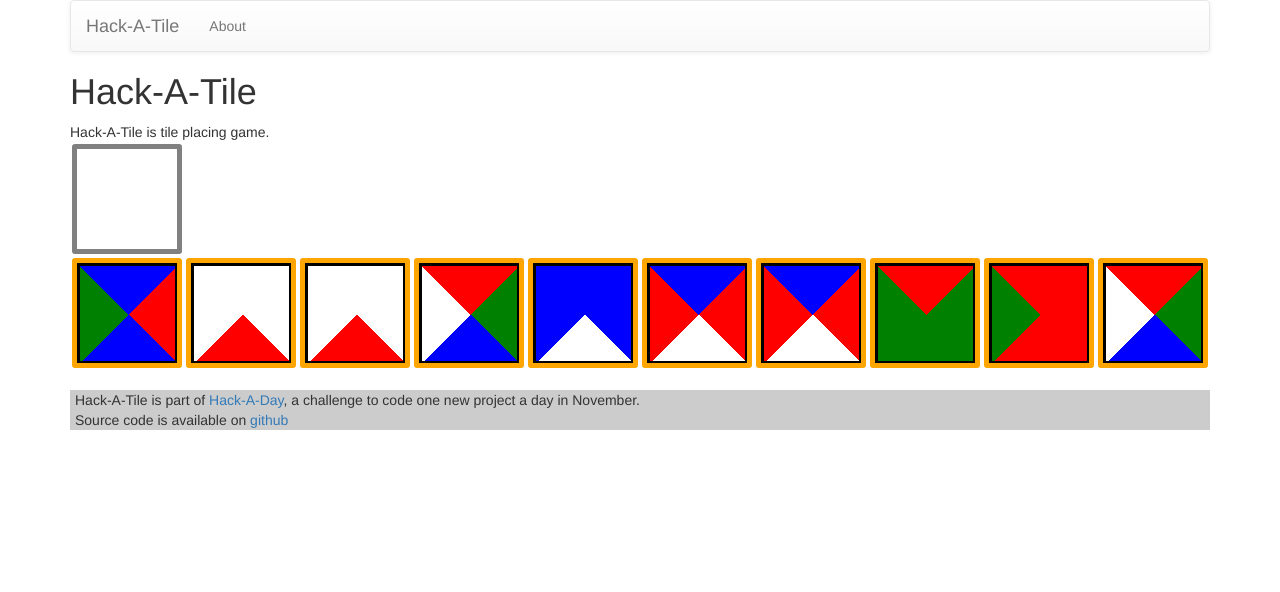
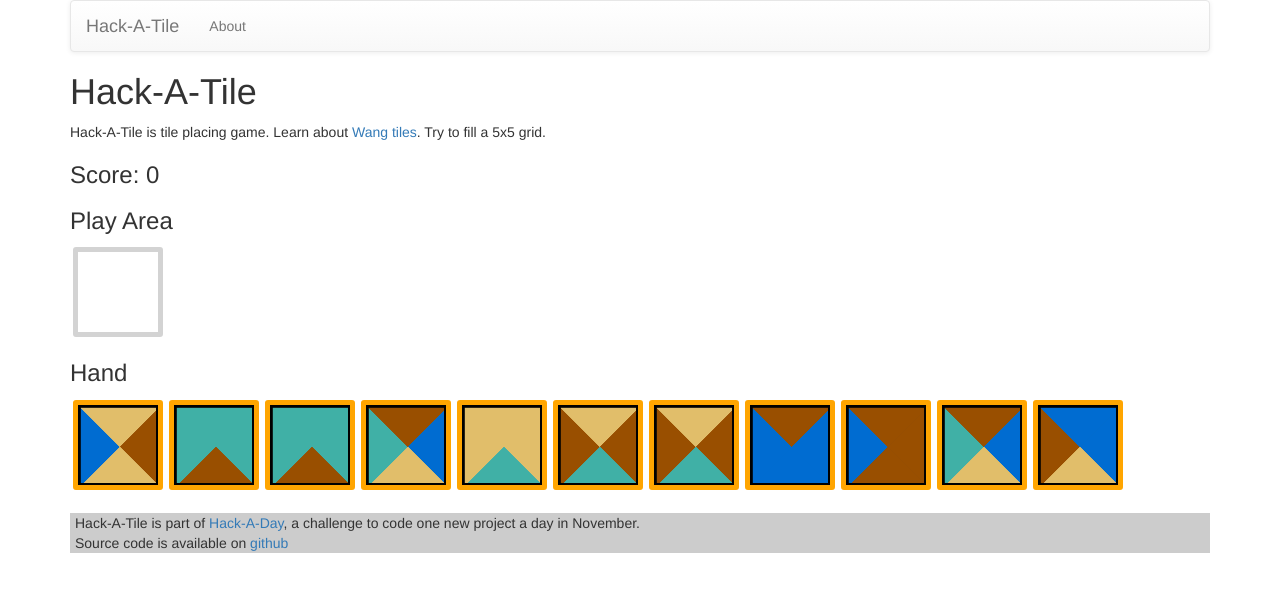
Before and after one commit to za3k/day11_tile, a Flask app: page / in a window 1280 px wide. Shown: the top 592 px of the page. Run offline with Flask 2, Linux system fonts and the light colour scheme; some libraries are stand-ins or nearby versions.

Commit message:
Basic game working

```diff
--- a/static/index.js
+++ b/static/index.js
@@ -1,5 +1,6 @@
 'use strict';
-const COLORS = ["red", "green", "blue", "white"]
+//const COLORS = ["red", "green", "blue", "white"]
+const COLORS = ["#994F00", "#006CD1", "#E1BE6A", "#40B0A6"]
 const TILES = [
     [0,0,0,1],
     [2,0,2,1],
@@ -15,14 +16,17 @@ const TILES = [
 ]
 
 function Tile(i) {
+    const id = Tile.nextId++;
     return {
         top: TILES[i][0],
         right: TILES[i][1],
         bottom: TILES[i][2],
         left: TILES[i][3],
-        html: $(`<svg class="tile" id="${Tile.nextId++}"><g transform="scale(50)"><rect fill="${COLORS[TILES[i][3]]}" height="2" width="2"/><path d="M 1,1 L 0,0 L 2,0 Z" stroke-width="0.02" stroke="${COLORS[TILES[i][0]]}" fill="${COLORS[TILES[i][0]]}" /><path d="M 1,1 L 2,0 L 2,2 Z" stroke-width="0.02" stroke="${COLORS[TILES[i][1]]}" fill="${COLORS[TILES[i][1]]}" /><path d="M 1,1 L 2,2 L 0,2 Z" stroke-width="0.02" stroke="${COLORS[TILES[i][2]]}" fill="${COLORS[TILES[i][2]]}" /><rect fill="none" width="2" height="2" stroke="#000" stroke-width="0.04" width="100"/></g></svg>`),
+        html: $(`<svg class="tile" id="${Tile.nextId++}"><g transform="scale(40)"><rect fill="${COLORS[TILES[i][3]]}" height="2" width="2"/><path d="M 1,1 L 0,0 L 2,0 Z" stroke-width="0.02" stroke="${COLORS[TILES[i][0]]}" fill="${COLORS[TILES[i][0]]}" /><path d="M 1,1 L 2,0 L 2,2 Z" stroke-width="0.02" stroke="${COLORS[TILES[i][1]]}" fill="${COLORS[TILES[i][1]]}" /><path d="M 1,1 L 2,2 L 0,2 Z" stroke-width="0.02" stroke="${COLORS[TILES[i][2]]}" fill="${COLORS[TILES[i][2]]}" /><rect fill="none" width="2" height="2" stroke="#000" stroke-width="0.04"/></g></svg>`),
+        id: id,
         markDraggable() {
-            this.html.on("mousedown", this.onMouseDown.bind(this));
+            if (!this.draggable) this.html.on("mousedown", this.onMouseDown.bind(this));
+            this.draggable = true;
         },
         markUndraggable() {
             this.html.off("mousedown");
@@ -32,7 +36,15 @@ function Tile(i) {
         onMouseDown(ev) {
             let shiftX = ev.clientX - this.html[0].getBoundingClientRect().left;
             let shiftY = ev.clientY - this.html[0].getBoundingClientRect().top;
-            const oldParent = this.html.parent();
+
+            const moveAt = ((pageX, pageY) => {
+                this.html.css("left", pageX - shiftX + "px");
+                this.html.css("top", pageY - shiftY + "px");
+            }).bind(this);
+            moveAt(ev.pageX, ev.pageY);
+
+            const oldParentHtml = this.html.parent();
+            if (!oldParentHtml) throw "HUH!??";
 
             this.html.css("position", "absolute");
             this.html.toggleClass("dragged", true);
@@ -41,35 +53,41 @@ function Tile(i) {
 
             let currentDroppable = null;
 
-            function moveAt(pageX, pageY){
-                this.html.css("left", pageX - shiftX + "px");
-                this.html.css("top", pageY - shiftY + "px");
-            }
-
             function onMouseUp(ev) {
                 $(document).off("mousemove");
+                this.html.off("mouseup");
                 this.html.toggleClass("dragged", false);
-                $(currentDroppable).css("border", "1px solid black");
-                //game.dragAndDrop(oldParent, newParent);
+                this.html.css("position", "relative");
+                this.html.css("left","");
+                this.html.css("top","");
+                this.html.css("zIndex","");
+
+                let error = "Drag tiles onto a square";
+                if (currentDroppable) {
+                    if (oldParentHtml[0] == document.body) debugger;
+                    const oldParent = Square.fromDom(oldParentHtml);
+                    const newParent = Square.fromDom($(currentDroppable));
+                    error = game.onDragDrop(oldParent, newParent);
+                }
+                if (error) {
+                    oldParentHtml.append(this.html);
+                }
+                game.error(error);
             }
 
             function onMouseMove(ev) {
-                moveAt.bind(this)(ev.pageX, ev.pageY);
+                moveAt(ev.pageX, ev.pageY);
 
                 let square = null;
-                this.html[0].hidden = true;
-                let elemBelow = document.elementFromPoint(ev.clientX, ev.clientY); // This is grabbing part of the SVG. why?
-                this.html[0].hidden = false;
-                if (elemBelow) square = elemBelow.closest(".square");
+                // No matter what I do, this returns the svg too. this.html[0].hidden = true does nothing, which https://developer.mozilla.org/en-US/docs/Web/API/Document/elementsFromPoint supports.
+                let elemsBelow = document.elementsFromPoint(ev.clientX, ev.clientY);
+                for (let i=0; i<elemsBelow.length; i++)
+                    if (elemsBelow[i].classList.contains("square")) square = elemsBelow[i];
                 currentDroppable = square;
             }
 
             $(document).on("mousemove", onMouseMove.bind(this));
             this.html.on("mouseup", onMouseUp.bind(this));
-        },
-        snapBack() {
-            this.oldParent.append(this.html);
-            this.oldParent = null;
         },
         markInert() {
             this.html.toggleClass("valid", false);
@@ -92,32 +110,19 @@ Tile.random = function() {
 }
 
 function Square(place) {
-    const tile = {
+    const sq = {
         html: $('<div class="square"></div>'),
         // A slot where tiles can be placed. Doesn't know about game logic.
-        place: place,
+        _place: place,
+        isPool: place[0]=="pool",
+        isGrid: place[0]=="grid",
+        loc: place[1],
+        slot: place[1],
         init() {
-            this.html.on("drop", this.onDrop.bind(this));
-            this.html.on("dragover", this.onDragOver.bind(this));
-            this.html.data("place", this.place);
+            this.html.data("place", this._place);
+            //this.html.text(JSON.stringify(this._place[1]));
         },
-        onDragOver(ev) { // Allow Drop
-            //console.log("onAllowDrop", ev);
-            ev.preventDefault();
-        },
-        onDrop(ev) {
-            ev.preventDefault();
-            var data = ev.originalEvent.dataTransfer.getData("text");
-            const tile = document.getElementById(data);
-            // Check if allowed
-            // If so, call square.move
-            //const source = Square.find($(tile).parent().data("place"));
-            //const target = this;
-            //game.onDragDrop(source, target)
-            console.log("onDrop", data, tile, "hello");
-            ev.target.appendChild(tile);
-        },
-        moveTo(square) {
+        moveTileTo(square) {
             square.place(this.tile);
             this._remove();
         },
@@ -128,17 +133,28 @@ function Square(place) {
         _remove(tile) {
             this.tile = null;
             // No HTML needed
-        }
+        },
+        markVisible() {
+            this.html.toggleClass("visible", true);
+        },
+        markInvisible() {
+            this.html.toggleClass("visible", false);
+        },
     }
-    tile.init();
-    return tile;
+    sq.init();
+    return sq;
 }
 Square.find = function(place) {
+    if (!place) debugger;
     if (place[0] == "grid") {
-        return game.grid[place[1]][place[2]];
+        return game.grid[place[1].row][place[1].col];
     } else if (place[0] == "pool") {
         return game.pool[place[1]];
     }
+}
+Square.fromDom = function(e) {
+    const place = e.data("place");
+    return Square.find(place);
 }
 
 const game = {
@@ -146,6 +162,7 @@ const game = {
         this.html = html;
     },
     start() {
+        this.points = 0;
         // Grid
         this.left = 0;
         this.right = 0;
@@ -155,36 +172,37 @@ const game = {
         this.addHtmlRowBottom();
         this.grid = [[]];
         this.addGridSquare({row: 0, col: 0})
+        this.grid[0][0].markVisible();
         // Pool
         this.html.pool.empty();
         this.pool = [];
-        for (let i=0; i<10; i++) this.addPoolSquare(i);
-        for (let i=0; i<10; i++) this.drawPoolTile(i);
+        for (let i=0; i<11; i++) this.addPoolSquare(i);
+        for (let i=0; i<11; i++) this.drawPoolTile(i);
         // Game logic
         // invalidTile and poolVacancy are either both set or both null.
         // There is only allowed to be one tile in an invalid position at a time.
         this.invalidTile = null;
         this.poolVacancy = null;
     },
-    newHtmlRow() { return $("<tr></tr>"); },
+    newHtmlRow() { return $('<div class="grid-row"></div>'); },
     addHtmlRowTop() { this.html.grid.prepend(this.newHtmlRow()); },
     addHtmlRowBottom() { this.html.grid.append(this.newHtmlRow()); },
     addGridSquare(loc) {
-        const square = new Square("grid", loc.row, loc.col);
+        const square = new Square(["grid", loc]);
+        square.markInvisible();
         this.grid[loc.row][loc.col] = square;
-        const row = this.html.grid.find("tr").eq(loc.row);
-        if (!row) {
-            const tr = $("<tr></tr>")
-            this.html.grid.after(tr);
-        }
-        if (loc.col == 0) {
+        const i=loc.row-this.top;
+        const j=loc.col-this.left;
+        const row = this.html.grid.find(".grid-row").eq(i);
+        if (!row) debugger;
+        if (j == 0) {
             row.prepend(square.html);
         } else {
-            row.eq(loc.col).after(square.html); // Hack! Assumes no gaps
+            row.find(".square").eq(j-1).after(square.html); // Hack! Assumes no gaps
         }
     },
     addPoolSquare(slot) {
-        const square = new Square("pool", slot);
+        const square = new Square(["pool", slot]);
         this.pool[slot] = square;
         this.html.pool.append(square.html); // Hack! Assumes left-to-right
     },
@@ -192,6 +210,9 @@ const game = {
         const tile = Tile.random();
         this.pool[slot].place(tile);
         tile.markDraggable();
+    },
+    incrementScore() {
+        this.html.score.text(++this.points);
     },
     addCol(col) { for (let i=this.top; i<=this.bottom; i++) this.addGridSquare({row: i, col:col}); },
     addRow(row) { for (let i=this.left; i<=this.right; i++) this.addGridSquare({row: row, col:i}); },
@@ -215,65 +236,111 @@ const game = {
         this.addHtmlRowBottom();
         this.addRow(this.bottom);
     },
-    neighbors(loc) {
+    neighborSquares(loc) {
+        const get = (function(row, col) {
+            return (this.grid[row]||[])[col];
+        }).bind(this)
         return {
-            top:    this.grid[loc.row-1][loc.col].tile,
-            bottom: this.grid[loc.row+1][loc.col].tile,
-            left:   this.grid[loc.row][loc.col-1].tile,
-            right:  this.grid[loc.row][loc.col+1].tile,
+            top:    get(loc.row-1, loc.col),
+            bottom: get(loc.row+1, loc.col),
+            left:   get(loc.row, loc.col-1),
+            right:  get(loc.row, loc.col+1),
         }
     },
-    canPlaceTileFromPool(tile, loc, slot) {
+    neighborTiles(loc) {
+        let r = {};
+        for (let [dir, neighborSquare] of Object.entries(this.neighborSquares(loc)))
+            r[dir]=neighborSquare ? neighborSquare.tile : null;
+        return r;
+    },
+    canPlaceTileFromPool(tile, slot, loc) {
+        console.log("canPlaceTileFromPool");
         if (this.invalidTile) return false;
-        if (!validTargetSquare(loc)) return false;
+        if (!this.validTargetSquare(loc)) return false;
         return true;
     },
     validTargetSquare(loc) {
         // A target is valid if it has any neighbor
-        const n = neighbors(loc);
+        // TODO: Restrict to a maximum size, like 5x5 or 10x10
+        if (loc.row == 0 && loc.col == 0) return true; // Bootstrap
+        const n = this.neighborTiles(loc);
         return n.top || n.bottom || n.left || n.right;
     },
     isTileValid(tile, loc) {
         // Does it fit with all its current neighbors?
-        const n = neighbors(loc);
+        const n = this.neighborTiles(loc);
         return ((!n.top || n.top.bottom == tile.top) &&
                 (!n.bottom || n.bottom.top == tile.bottom) &&
                 (!n.left || n.left.right == tile.left) &&
                 (!n.right || n.right.left == tile.right));
     },
     canMoveTileToPool(tile, loc, slot) {
-        if (this.poolSquare[slot].tile != null) return false;
+        if (this.pool[slot].tile != null) return false;
         return this.invalidTile == tile;
     },
     onDragDrop(sourceSquare, targetSquare) {
-        // Find tile's original square
-        // Find original square position
-        // Find target square position
+        //console.log("source", sourceSquare);
+        //console.log("target", targetSquare);
+        if (!targetSquare) return "You must drag to a square";
+        if (!sourceSquare) throw "HUH";
+        const tile = sourceSquare.tile;
+        if (sourceSquare.isPool && targetSquare.isGrid) {
+            if (!this.canPlaceTileFromPool(tile, sourceSquare.slot, targetSquare.loc)) return "You must drag to a neighboring, unoccupied square";
+            this.placeTileFromPool(tile, sourceSquare.slot, targetSquare.loc);
+            return;
+        } else if (sourceSquare.isGrid && targetSquare.isPool) {
+            if (!this.canMoveTileToPool(tile, sourceSquare.loc, targetSquare.slot)) return "You must drag to an empty square";
+            this.moveTileToPool(tile, sourceSquare.loc, targetSquare.slot);
+        } else if (sourceSquare.isPool && targetSquare.isPool) {
+            if (!this.canMovePoolToPool(tile, sourceSquare.slot, targetSquare.slot)) return "You must drag to an empty square";
+            this.movePoolToPool(tile, sourceSquare.slot, targetSquare.slot);
+        } else if (sourceSquare.isGrid && targetSquare.isGrid) {
+            // Always disallow because of complications with determining neighbors, etc
+            return "You must drag the tile back to your hand first";
+        } else {
+            debugger;
+            return "This should never be reached";
+        }
+        // Parent should NOT be body here.
+    },
+    error(m) {
+        this.html.error.text(m||"");
+    },
+    canMovePoolToPool(tile, slotFrom, slotTo) {
+        return !this.pool[slotTo].tile;
+    },
+    movePoolToPool(tile, slotFrom, slotTo) {
+        console.log("movePoolToPool", tile, slotFrom, slotTo);
+        this.pool[slotFrom].moveTileTo(this.pool[slotTo]);
+        this.poolVacancy = slotFrom;
     },
     moveTileToPool(tile, loc, slot) {
+        console.log("moveTileToPool", tile, loc, slot);
         tile.markInert();
         tile.markDraggable();
-        this.grid[loc.row][loc.col].moveTileTo(this.poolSquare[slot]);
+        this.grid[loc.row][loc.col].moveTileTo(this.pool[slot]);
         this.invalidTile = null;
         this.poolVacancy = null;
     },
-    placeTileFromPool(tile, loc, slot) {
-        const can = canPlaceTileFromPool(tile, loc, slot);
-        if (!can) return; // Rejected!
-        const valid = isTileValid(tile, loc);
-        this.poolSquare[slot].moveTileTo(this.grid[loc.row][loc.col]);
+    placeTileFromPool(tile, slot, loc) {
+        console.log("placeTileFromPool", tile, slot, loc);
+        const valid = this.isTileValid(tile, loc);
+        this.pool[slot].moveTileTo(this.grid[loc.row][loc.col]);
         if (valid) {
             tile.markValid();
             tile.markUndraggable();
 
             // Expand if needed
-            if (loc.row==this.top) this.expendAreaTop();
-            if (loc.row==this.bottom) this.expendAreaBottom();
-            if (loc.col==this.left) this.expendAreaLeft();
-            if (loc.col==this.right) this.expendAreaRight();
+            if (loc.row==this.top) this.expandAreaTop();
+            if (loc.row==this.bottom) this.expandAreaBottom();
+            if (loc.col==this.left) this.expandAreaLeft();
+            if (loc.col==this.right) this.expandAreaRight();
+            for (let [dir, neighbor] of Object.entries(this.neighborSquares(loc))) neighbor.markVisible();
 
             // Draw to replace pool
-            this.drawPoolTile(this.poolVacancy);
+            this.drawPoolTile(slot);
+
+            this.incrementScore();
         } else {
             tile.markInvalid();
             tile.markDraggable();
@@ -290,6 +357,8 @@ $(document).ready(() => {
     game.attach({
         grid: $(".grid"),
         pool: $(".pool"),
+        error: $(".error"),
+        score: $(".score"),
     });
     game.start();
 });
--- a/static/style.css
+++ b/static/style.css
@@ -1,16 +1,34 @@
 /* -- This specific Hack-A-Day project -- */
 
 .square {
-    border: 5px solid grey;
-    margin: 2px;
+    border: 5px solid white;
+    margin: 3px;
     border-radius: 3px;
-    height: 110px;
-    width: 110px;
+    height: 90px;
+    width: 90px;
     vertical-align: top;
+}
+.square:empty {
+    border-color: lightgrey;
+}
+.grid .square {
+    visibility: hidden;
+    display: inline-block;
+}
+.grid .square.visible {
+    visibility: visible;
+}
+.grid .square.visible:empty {
+    border-color: lightgrey;
 }
 .pool .square {
     border-color: orange;
     display: inline-block;
+}
+
+.error {
+    background: pink;
+    font-size: large;
 }
 
 .tile.dragged {
@@ -19,8 +37,8 @@
 
 .tile {
     border: 2px solid black;
-    height: 100px;
-    width: 100px;
+    height: 80px;
+    width: 80px;
 }
 
 .tile.valid {
@@ -29,12 +47,20 @@
 
 .tile.invalid {
     border: 2px solid red;
-    animation: flashboder 1s linear infinite;
+    animation: flashborder 1s linear infinite;
+}
+.tile.invalid rect:nth-child(5) {
+    display: none;
 }
 
 @keyframes flashborder {
-    from { border: 2px solid red; }
-    to { border: 2px solid pink; }
+    from { border: 5px solid red; }
+    to { border: 5px solid pink; }
+}
+
+/* Speeds up drag-and-drop */
+svg * {
+    pointer-events: none;
 }
 
 /* -- All Hack-A-Day projects -- */
--- a/templates/index.html
+++ b/templates/index.html
@@ -2,11 +2,19 @@
 
 {% block header %}
     <h1>{% block title %}{{ project_name }}{% endblock %}</h1>
-    {{ project_name }} is {{ description }}.
+    {{ project_name }} is {{ description }}. Learn about <a href="https://en.wikipedia.org/wiki/Wang_tile">Wang tiles</a>. Try to fill a 5x5 grid.
 {% endblock %}
 
 {% block content %}
-<div class="grid"></div>
-<div class="pool"></div>
+<div class="error"></div>
+<h3>Score: <span class="score">0</h3>
+<div>
+    <h3>Play Area</h3>
+    <div class="grid"></div>
+</div>
+<div>
+    <h3>Hand</h3>
+    <div class="pool"></div>
+</div>
 <script src="{{ url_for('static', filename='index.js') }}"></script>
 {% endblock %}
```
